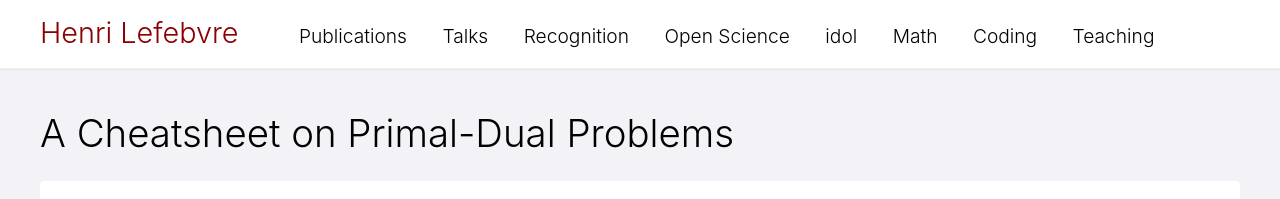
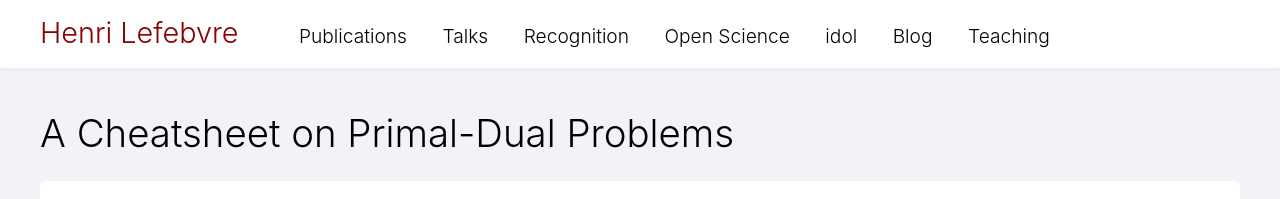
Before and after one commit to hlefebvr/hlefebvr.github.io, a Jekyll site: the page built from _posts/2023-03-02-duality.html, in a window 1280 px wide. Shown: the top 199 px of the page. Built offline with Jekyll 4.4.1, drawn with Linux system fonts in a browser that asks for light colours; nearby versions of some CDN libraries; comment, search, counter and statistics services are not loaded; a style sheet for code colours, icons or effects is not loaded.

Commit message:
move all in blog

```diff
--- a/_includes/header.html
+++ b/_includes/header.html
@@ -12,17 +12,8 @@
                 <li><a href="/recognition.html">Recognition</a></li>
                 <li><a href="/open-science/">Open Science</a></li>
                 <li><a href="/idol" target="_blank">idol</a></li>
-                <li><a href="/math.html">Math</a></li>
-                <li><a href="/coding.html">Coding</a></li>
+                <li><a href="/blog.html">Blog</a></li>
                 <li><a href="/teaching.html">Teaching</a></li>
-                <!-- <li>
-                    <a href="#">Miscellaneous</a>
-                    <ul>
-                        <li><a href="/beer-maps.html">BeerMaps!</a></li>
-                        <li><a href="/running">Running</a></li>
-                    </ul>
-                </li>
-                -->
             </ul>
         </div>
     </div>
--- a/_posts/math/2022-06-22-conjugate.html
+++ b/_posts/2022-06-22-conjugate.html
@@ -1,7 +1,7 @@
 ---
 layout: post
 title: "A Cheatsheet on Convex Conjugates"
-category: math
+category: blog
 short: Some useful formulas regarding convex conjugates
 preview: conjugate.png
 ---
--- a/_posts/math/2022-06-24-matrix.html
+++ b/_posts/2022-06-24-matrix.html
@@ -1,6 +1,6 @@
 ---
 layout: post
-category: math
+category: blog
 title: "A Cheatsheet on Matrix Computations"
 short: This is a personal cheatsheet with formulas I often use, and often forget.
 preview: matrix.png
--- a/_posts/math/2022-06-28-visu.html
+++ b/_posts/2022-06-28-visu.html
@@ -1,7 +1,7 @@
 ---
 layout: post
 title: "An Online Visualization Tool for 3D polyhedra using Sage"
-category: math
+category: blog
 short: This is an interface for Sage to visualize 3D polyhedron
 preview: poly.png
 ---
--- a/_posts/coding/2022-08-12-cmake.html
+++ b/_posts/2022-08-12-cmake.html
@@ -1,6 +1,6 @@
 ---
 layout: post
-category: coding
+category: blog
 title: The right way to link with Gurobi using Modern CMake
 short: Let's get this done once and for all. (Included, a ready-to-use FindGUROBI.cmake file)
 date: 2022-08-12
--- a/_posts/math/2023-03-02-duality.html
+++ b/_posts/2023-03-02-duality.html
@@ -1,7 +1,7 @@
 ---
 layout: post
 title: "A Cheatsheet on Primal-Dual Problems"
-category: math
+category: blog
 short: Some useful formulas regarding duals of optimization problems
 preview: dual.png
 ---
--- a/beer-maps.html
+++ /dev/null
@@ -1,5 +0,0 @@
----
-layout: category
-title: Beers
-category: beers
----
--- /dev/null
+++ b/blog.html
@@ -0,0 +1,5 @@
+---
+layout: category
+title: Blog
+category: blog
+---
--- a/coding.html
+++ /dev/null
@@ -1,5 +0,0 @@
----
-layout: category
-title: Coding
-category: coding
----
--- a/math.html
+++ /dev/null
@@ -1,5 +0,0 @@
----
-layout: category
-title: Mathematics
-category: math
----
```
Also changed, not shown: _posts/beer/2021-09-24-beer-bologna.html (deleted, +0 -11 lines), _posts/beer/2021-09-27-beer-grenoble.html (deleted, +0 -11 lines).
